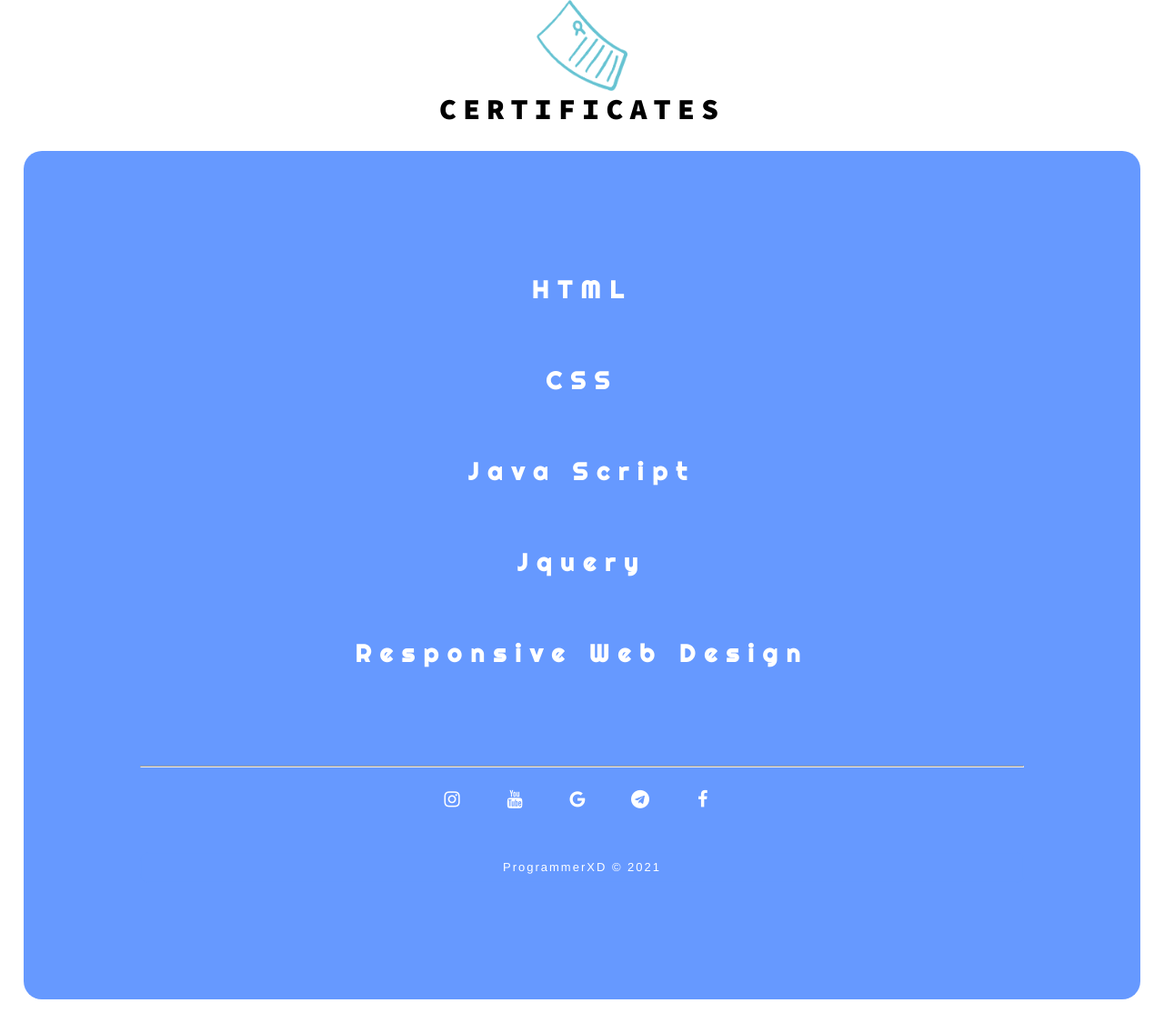
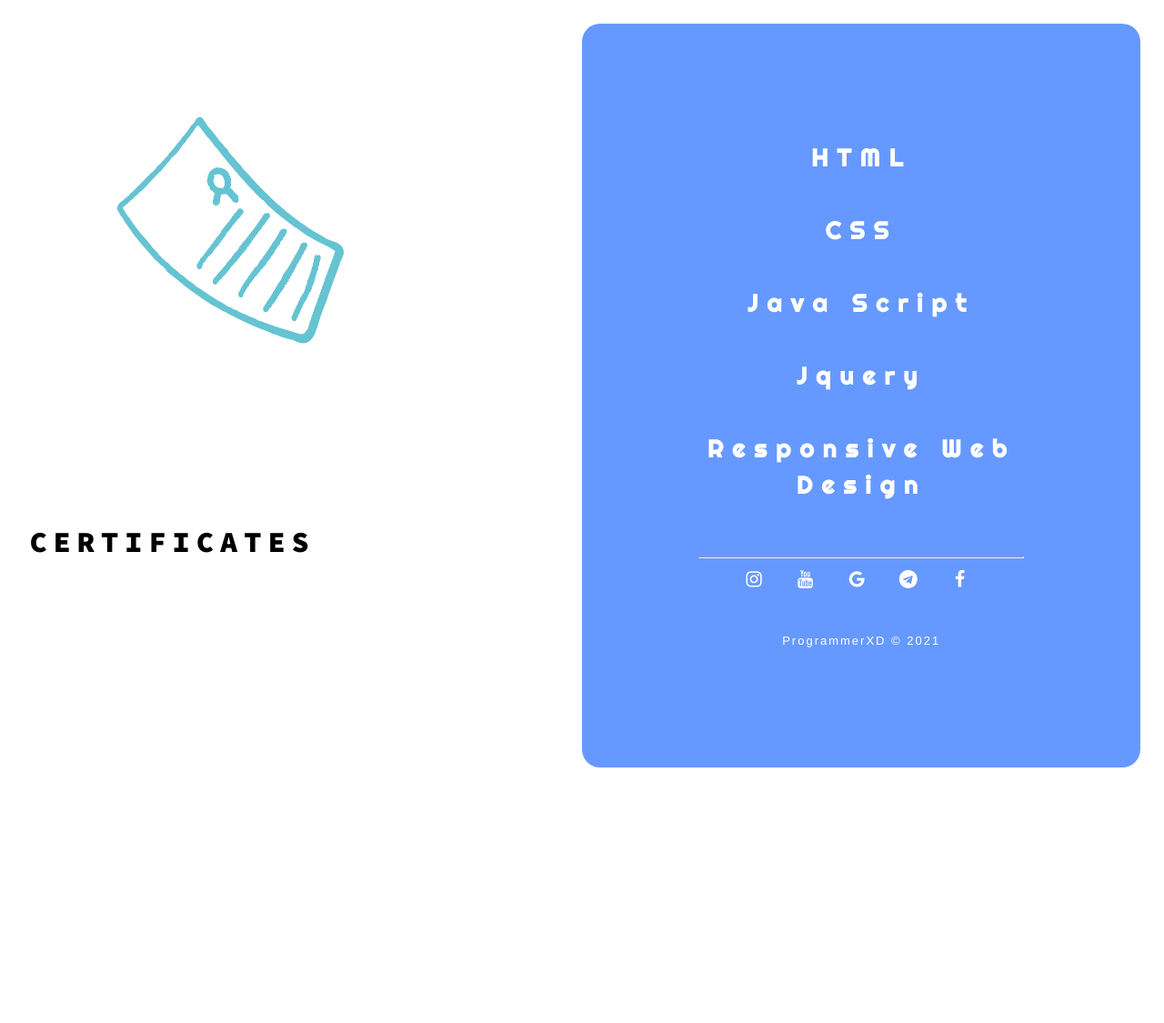
Before and after one commit to realpxd/ProgrammerXD, a PHP site: page /Certificates.html in a window 1280 px wide. Shown: the whole page at 91% size. After the commit the page ends 844 px from the top, so only its background shows below. Run offline with PHP 8.4, Linux system fonts and the light colour scheme.

Commit message:
Update certificate.css

```diff
--- a/certificate.css
+++ b/certificate.css
@@ -82,3 +82,24 @@ a:hover{
   margin-left:auto;
   margin-right:auto;
 }
+@media screen and (min-width:400px) and (max-width:1500px){
+    #All{
+        margin-left:50%;
+        position:absolute;
+    }
+    #Cphoto{
+        float:left;
+        height:250px;
+        width:250px;
+        margin-top:10%;
+        margin-left:10%;
+    }
+    h1{
+        margin-left:-27%;
+        margin-top:45%;
+        float:left;
+    }
+    a{
+        line-height:40px;
+    }
+}
```
